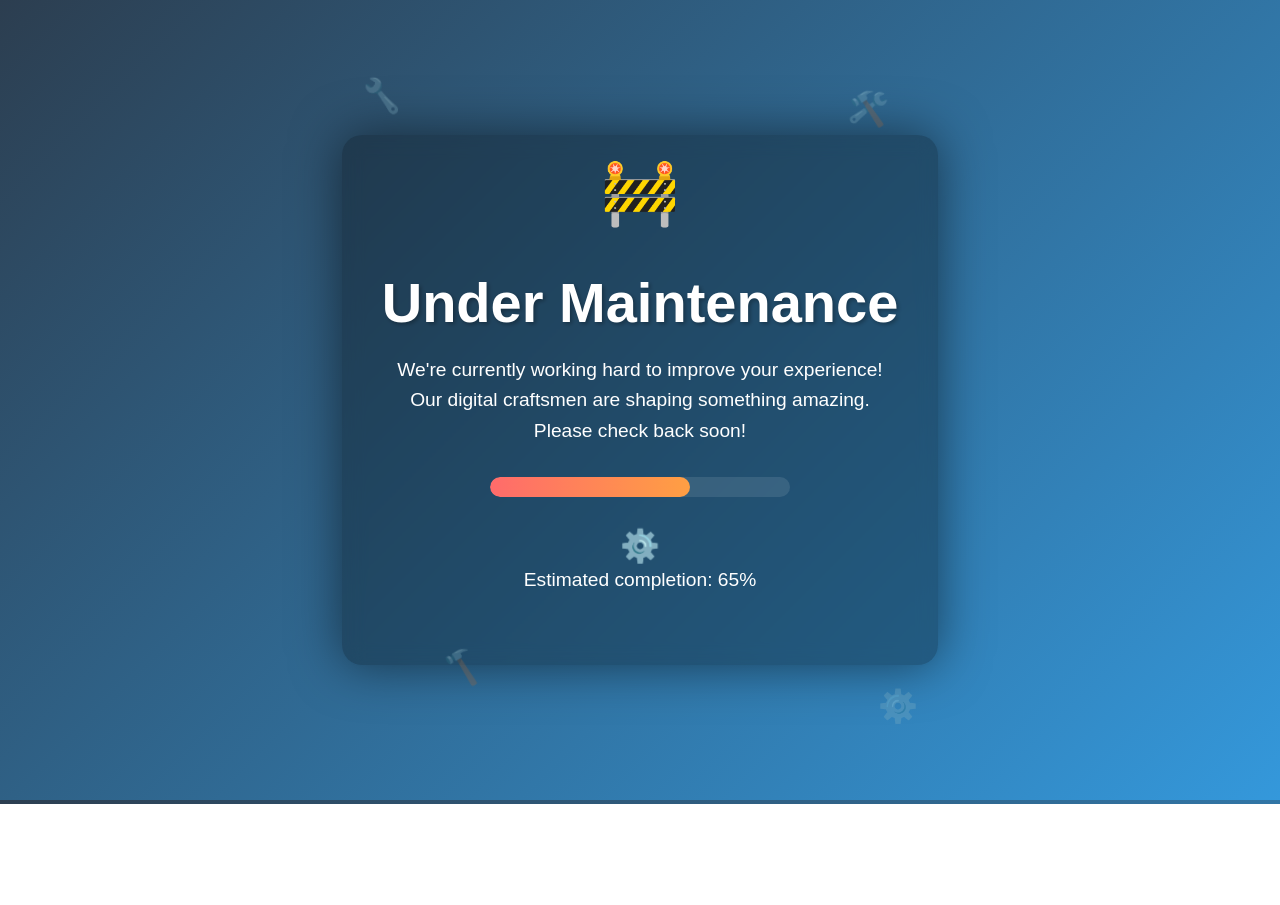
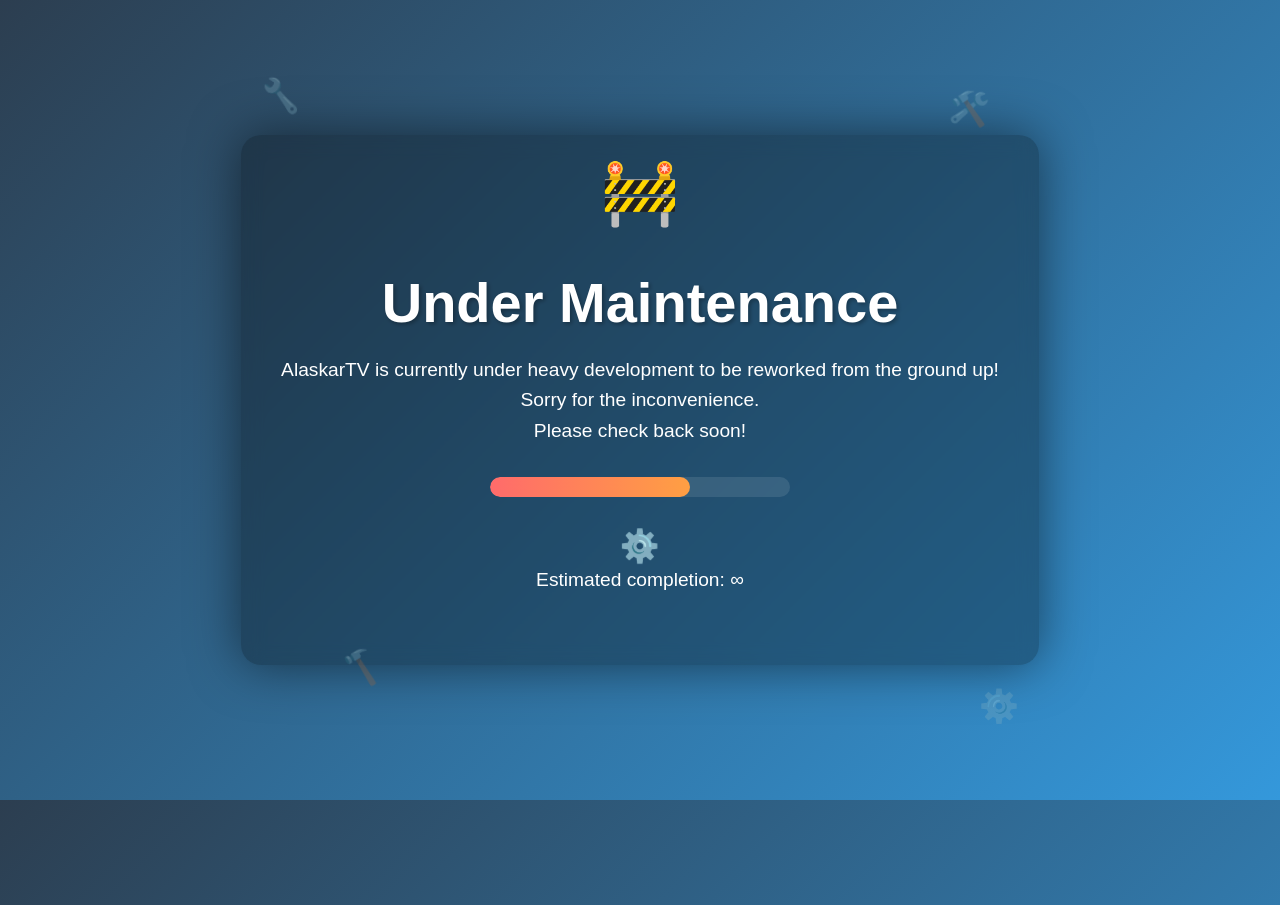
Before and after one commit to nomadics9/alaskartv-api, a plain HTML site: page maintenance.html in a window 1280 px wide. Before the commit the page ends 804 px from the top, so only its background shows below. Drawn offline with Linux system fonts and the light colour scheme.

Commit message:
offline page

```diff
--- a/maintenance.html
+++ b/maintenance.html
@@ -170,8 +170,8 @@
 
         <div class="construction-icon">🚧</div>
         <h1>Under Maintenance</h1>
-        <p>We're currently working hard to improve your experience!<br>
-            Our digital craftsmen are shaping something amazing.<br>
+        <p>AlaskarTV is currently under heavy development to be reworked from the ground up!<br>
+            Sorry for the inconvenience.<br>
             Please check back soon!</p>
 
         <div class="progress-bar">
@@ -179,7 +179,7 @@
         </div>
 
         <div class="spinner">⚙️</div>
-        <p>Estimated completion: 65%</p>
+        <p>Estimated completion: ∞ </p>
     </div>
 </body>
 
```
